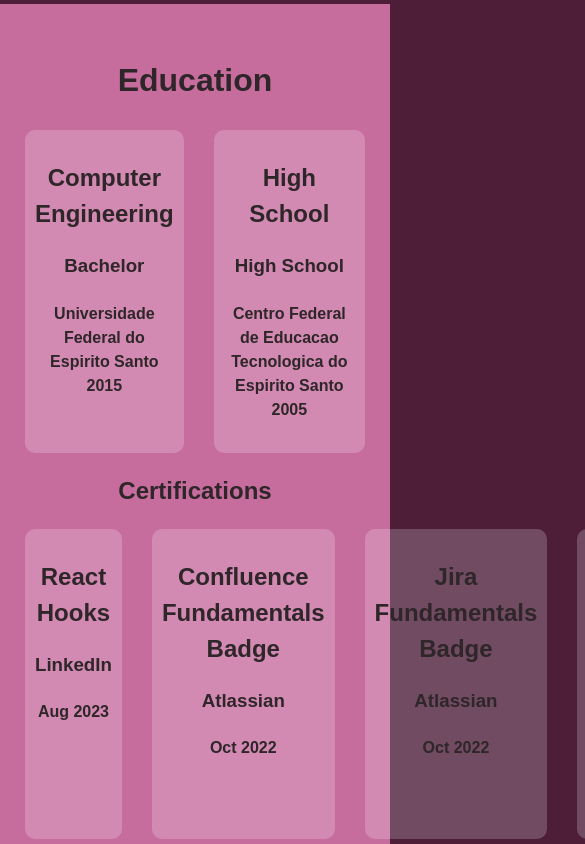
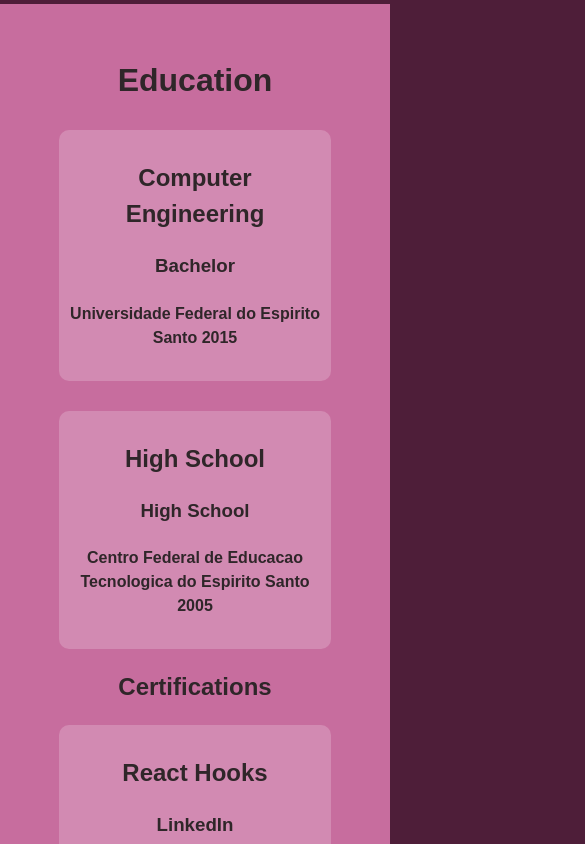
Before and after one commit to laislodi/portfolio, a React (Create React App) app: page / in a window 390 px wide. Shown: the part 4260-5104 px from the top of the page, 585 px wide, since content can reach past the window. Built offline with nearby package versions, Linux system fonts and the light colour scheme.

Commit message:
Adjust Education styles for small devices

```diff
--- a/src/components/Education/Education.css
+++ b/src/components/Education/Education.css
@@ -22,3 +22,31 @@
   padding: 10px;
   flex-basis: 50%;
 }
+
+@media (max-width: 800px) {
+  #education ul.certification-list {
+    display: flex;
+    justify-content: center;
+    flex-wrap: wrap;
+
+  }
+  #education ul.certification-list li {
+    flex-basis: 40%;
+  }
+  #education ul.education-list {
+    display: flex;
+    justify-content: center;
+    flex-wrap: wrap;
+
+  }
+  #education ul.education-list li {
+    flex-basis: 80%;
+  }
+}
+
+@media (max-width: 500px) {
+
+  #education ul.certification-list li {
+    flex-basis: 80%;
+  }
+}
```
